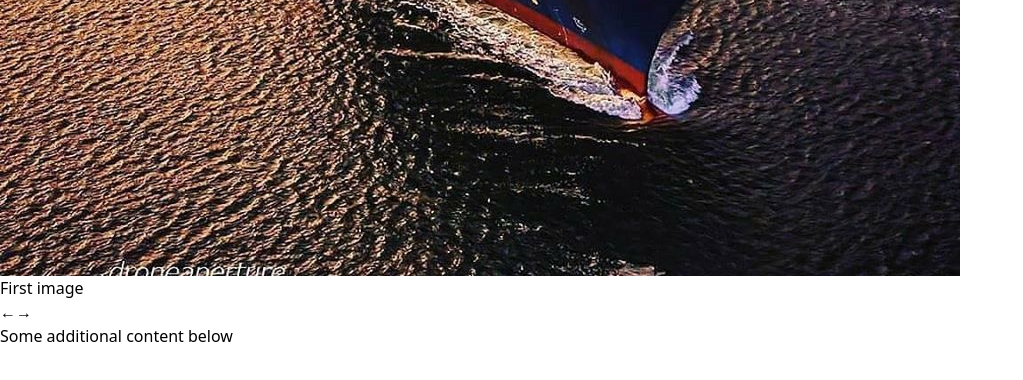
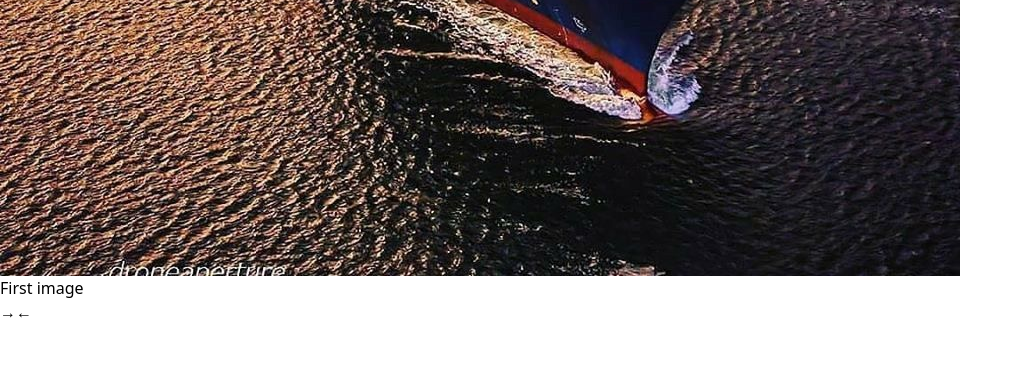
Before and after one commit to Nemesis7865/shipping-website-app, a React (Vite) app in the folder my-shipping/: page / in a window 1280 px wide. Shown: the part 1101-1481 px from the top of the page, without its empty margins (0-1023 px from the left). Built offline with nearby package versions, Linux system fonts and the light colour scheme.

Commit message:
awaiting code

```diff
--- /dev/null
+++ b/my-shipping/src/hooks/useResponsiness.js
@@ -0,0 +1,38 @@
+import { useState, useEffect } from "react";
+
+// Hook to track window width
+const useWindowWidth = () => {
+    const [windowWidth, setWindowWidth] = useState(window.innerWidth);
+
+    useEffect(() => {
+        const handleResize = () => setWindowWidth(window.innerWidth);
+        window.addEventListener("resize", handleResize);
+
+        // Cleanup the event listener on component unmount
+        return () => window.removeEventListener("resize", handleResize);
+    }, []);
+
+    return windowWidth;
+};
+
+// Breakpoints for different screen sizes
+export const BREAKPOINTS = {
+  mobile: 640,
+  tablet: 768,
+  laptop: 1024,
+  desktop: 1280,
+};
+
+// Hook to check if the screen width is below a certain breakpoint
+export const useResponsiveness = (breakpoint) => {
+    const windowWidth = useWindowWidth();
+
+    // Check if the breakpoint exists in the BREAKPOINTS object
+    if (!BREAKPOINTS[breakpoint]) {
+        console.warn(`Invalid breakpoint: ${breakpoint}`);
+        return false; // Default to false if breakpoint is invalid
+    }
+
+    // Return true if windowWidth is less than the breakpoint
+    return windowWidth < BREAKPOINTS[breakpoint];
+};
--- a/my-shipping/src/layout/Pages.jsx
+++ b/my-shipping/src/layout/Pages.jsx
@@ -1,23 +1,39 @@
-import React, { useState } from 'react';
-import { img1, img2, img3 } from '../assets/images';
+import React, { useState } from "react";
+import { img1, img2, img3 } from "../assets/images";
+import { useResponsiveness, BREAKPOINTS } from "../hooks/useResponsiness";
 
 const images = [
   {
     src: img1,
-    text: 'First image'
+    text: "First image",
   },
   {
     src: img2,
-    text: 'Second image'
+    text: "Inventory Management",
   },
   {
     src: img3,
-    text: 'Third image'
-  }
+    text: "Third image",
+  },
 ];
 
 const ImageSlider = () => {
   const [currentIndex, setCurrentIndex] = useState(0);
+
+  // Use the custom responsiveness hook inside the component
+  const isMobile = useResponsiveness("mobile");
+  const isTablet = useResponsiveness("tablet");
+  const isDesktop = useResponsiveness("desktop");
+
+  // Adjust image height based on screen size
+  let imageHeight = "h-[600px]";
+  if (isMobile) {
+    imageHeight = "h-[400px]";
+  } else if (isTablet) {
+    imageHeight = "h-[600px]";
+  } else if (isDesktop) {
+    imageHeight = "h-[800px]";
+  }
 
   const prevSlide = () => {
     const isFirstSlide = currentIndex === 0;
@@ -32,48 +48,37 @@ const ImageSlider = () => {
   };
 
   return (
-    <div className='relative w-full max-w-8xl'>
+    <div className="relative w-full max-w-8xl">
       {/* Images */}
-      <div className='relative h-[800px] w-full rounded-lg overflow-hidden'>
+      <div className={`relative ${imageHeight} w-full rounded-lg overflow-hidden`}>
         <img
           src={images[currentIndex].src}
           alt="Slide"
-          className='w-full h-full object-cover'
+          className="w-full h-full object-cover"
         />
         {/* Text Overlay */}
         <div className="absolute inset-0 bg-black bg-opacity-50 flex items-center justify-center">
-          <p className="text-white text-lg font-semibold">{images[currentIndex].text}</p>
+          <p className="text-white text-lg font-semibold">
+            {images[currentIndex].text}
+          </p>
         </div>
-
-        {/* Left Arrow */}
-        <button
-          className="absolute top-1/2 left-0 transform -translate-y-1/2 bg-white text-black p-2 rounded-full shadow-md hover:bg-gray-200"
-          onClick={prevSlide}
-        >
-          &#8592;
-        </button>
 
         {/* Right Arrow */}
         <button
-          className="absolute top-1/2 right-0 transform -translate-y-1/2 bg-white text-black p-2 rounded-full shadow-md hover:bg-gray-200"
-          onClick={nextSlide}
+          className=" w-16 ml-9 right-0 transform -translate-y-1/2 text-white p-2 rounded-full shadow-md hover:bg-red-600 border"
+          onClick={prevSlide}
         >
           &#8594;
         </button>
 
-        {/* Dots for navigation */}
-        <div className="flex justify-center mt-4 space-x-2">
-          {images.map((_, index) => (
-            <div
-              key={index}
-              className={`w-3 h-3 rounded-full ${index === currentIndex ? 'bg-gray-800' : 'bg-gray-400'}`}
-              onClick={() => setCurrentIndex(index)}
-            ></div>
-          ))}
-        </div>
+        {/* Left Arrow */}
+        <button
+          className="w-16 mr-11 right-10 transform -translate-y-1/2 bg-transparent text-white p-2 rounded-full shadow-md hover:bg-red-600 border"
+          onClick={nextSlide}
+        >
+          &#8592;
+        </button>
       </div>
-      {/* Example filler content to trigger scrolling */}
-      <div className="h-[1000px] bg-gray-100">Some additional content below</div>
     </div>
   );
 };
```
